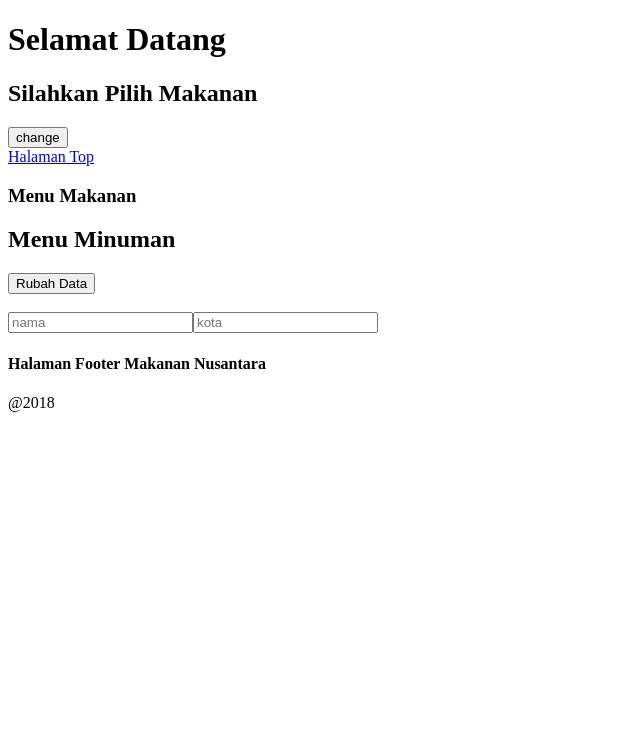
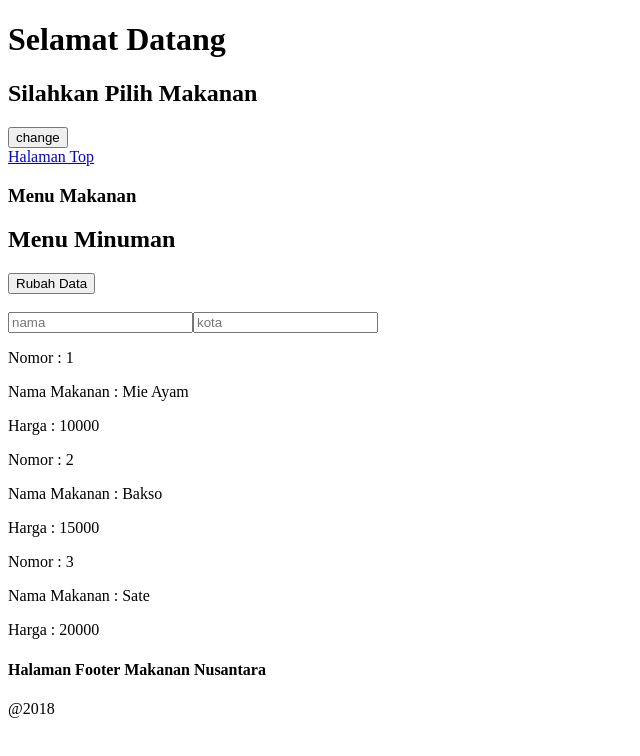
Before and after one commit to alboyz/belajar-react, a React (Create React App) app: page / in a window 1280 px wide. Shown: the top 756 px of the page, without its empty margins (0-640 px from the left). Built offline with nearby package versions, Linux system fonts and the light colour scheme.

Commit message:
List dan key dari state

```diff
--- a/src/components/Main.js
+++ b/src/components/Main.js
@@ -6,7 +6,23 @@
 				this.state = {
 						title: "Menu Makanan",
 						title2: "Menu Minuman",
-						inputValue: ""
+						inputValue: "",
+						menuMakanan:[
+								{
+										nama: "Mie Ayam",
+										harga: 10000
+								},
+
+								{
+										nama: "Bakso",
+										harga: 15000
+								},
+
+								{
+										nama: "Sate",
+										harga: 20000
+								},
+						]
 				}
 
 				this.rubahData=this.rubahData.bind(this)
@@ -27,7 +43,7 @@
 		handleChange(value, e){
 				this.setState({ [value]: e.target.value})
 				{
-							console.log(e.target.value)
+						console.log(e.target.value)
 
 						//	cconst eventTarget = e.target.value
 						//	cthis.setState((state)=>{
@@ -58,6 +74,18 @@
 										onChange={e => this.handleChange("inputKota", e)} />
 
 
+								{this.state.menuMakanan.map((value, index)=>{
+										return (
+												<div key={index}>
+														<p>Nomor : {index+1}</p>
+														<p>Nama Makanan : {value.nama}</p>
+														<p>Harga : {value.harga}</p>
+												</div>
+										)
+								})}
+
+
+
 
 						</div>
 				)
```
Also changed, not shown: 1 other file (tests, documents, lock files or other folders).
